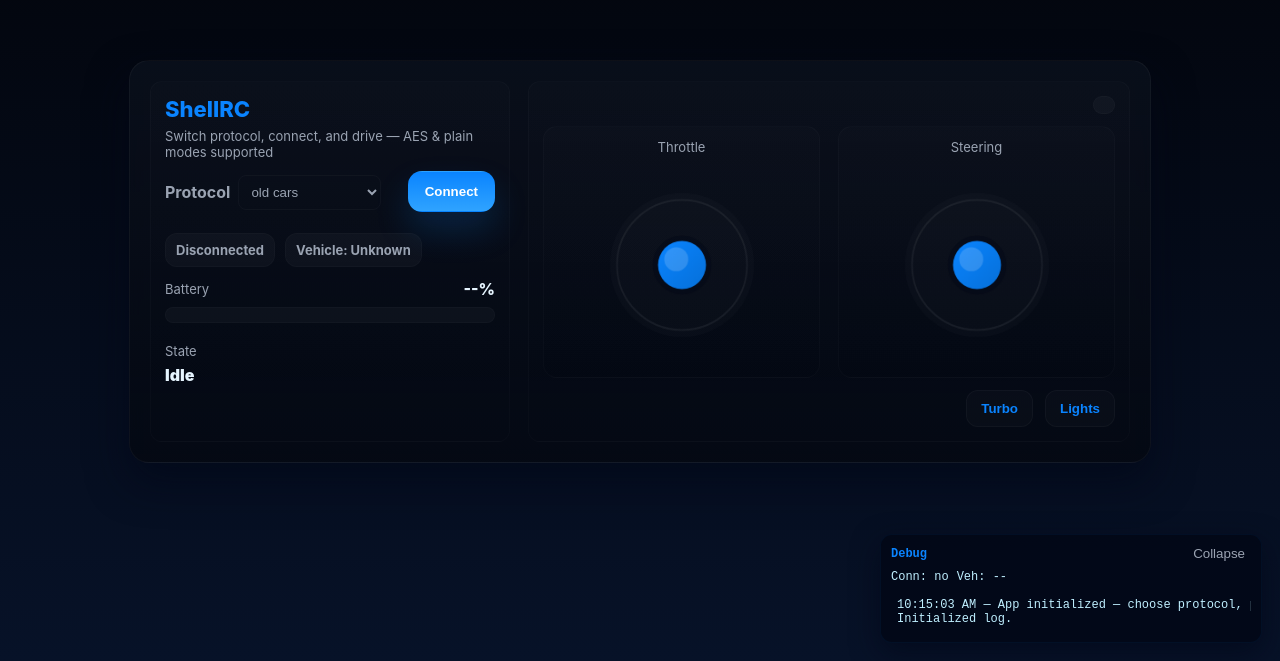
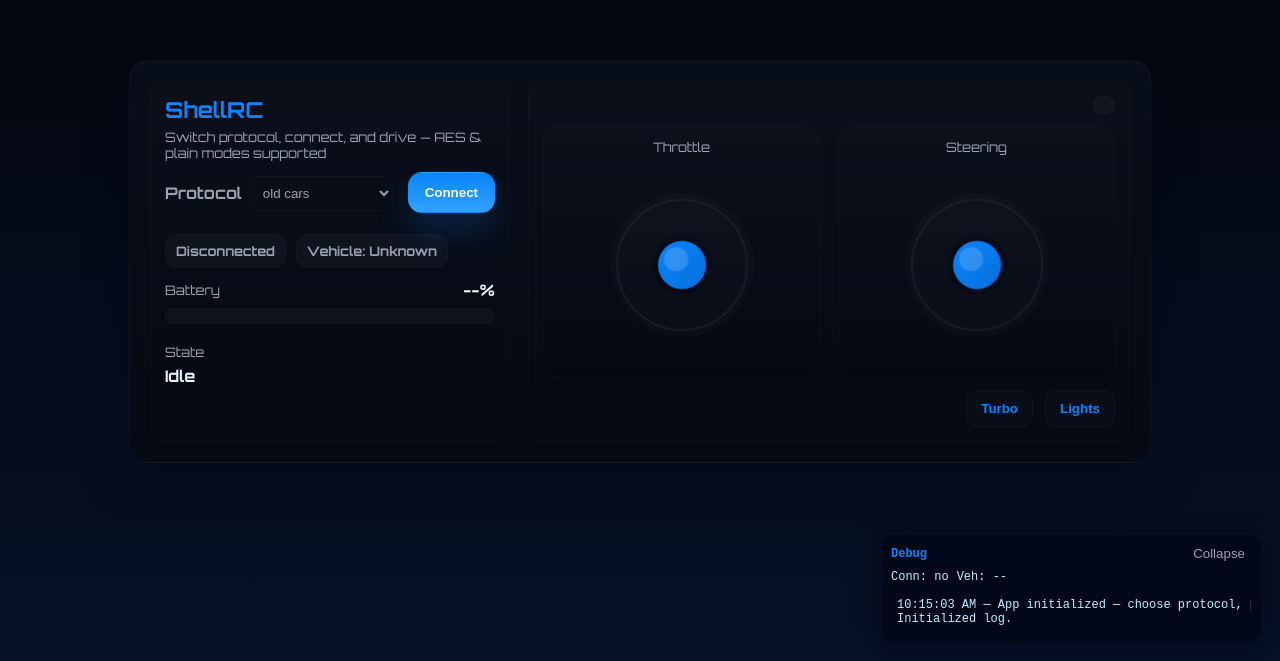
Before and after one commit to lettucelootendcities/shell-rc-chatgpt, a plain HTML site: page index.html in a window 1280 px wide. Shown: the part 139-800 px from the top of the page. Drawn offline with Linux system fonts and the light colour scheme.

Commit message:
Update title and styles in index.html

```diff
--- a/index.html
+++ b/index.html
@@ -3,7 +3,9 @@
 <head>
 <meta charset="utf-8"/>
 <meta name="viewport" content="width=device-width,initial-scale=1"/>
-<title>ShellRC — Shell / Bburago (iOS dark blue)</title>
+<title>Shell RC</title>
+<link href="https://fonts.googleapis.com/css2?family=Orbitron:wght@400;700&display=swap" rel="stylesheet">
+
 
 <!--
   Complete single-file app:
@@ -20,14 +22,37 @@
     --glass: rgba(255,255,255,0.03);
     --glass-border: rgba(255,255,255,0.04);
   }
-  html,body{height:100%;margin:0;background:linear-gradient(180deg,var(--bg1),var(--bg2));font-family:-apple-system,BlinkMacSystemFont,"SF Pro Text",Roboto,Segoe UI;color:#e6f5ff}
-  .wrap{display:flex;align-items:center;justify-content:center;height:100%;padding:28px;box-sizing:border-box}
-  .card{
-    width:980px; max-width:980px; border-radius:20px; padding:20px; display:grid;
-    grid-template-columns:360px 1fr; gap:18px; background:linear-gradient(180deg, rgba(12,18,30,0.7), rgba(4,6,12,0.6));
-    border:1px solid var(--glass-border); box-shadow: 0 18px 40px rgba(2,6,23,0.6);
-    backdrop-filter: blur(6px);
-  }
+ html,body {
+  height: 100%;
+  margin: 0;
+  background: linear-gradient(180deg, var(--bg1), var(--bg2));
+  font-family: 'Orbitron', -apple-system, BlinkMacSystemFont, "SF Pro Text", Roboto, "Segoe UI", sans-serif;
+  color: #e6f5ff;
+}
+
+.wrap {
+  display: flex;
+  align-items: center;
+  justify-content: center;
+  height: 100%;
+  padding: 28px;
+  box-sizing: border-box;
+}
+
+.card {
+  width: 980px;
+  max-width: 980px;
+  border-radius: 20px;
+  padding: 20px;
+  display: grid;
+  grid-template-columns: 360px 1fr;
+  gap: 18px;
+  background: linear-gradient(180deg, rgba(12,18,30,0.7), rgba(4,6,12,0.6));
+  border: 1px solid var(--glass-border);
+  box-shadow: 0 18px 40px rgba(2,6,23,0.6);
+  backdrop-filter: blur(6px);
+}
+
   h1{color:var(--accent); margin:0; font-size:22px; font-weight:800}
   .sub { color:var(--muted); font-size:13px; margin-top:6px; }
   .left { display:flex; flex-direction:column; gap:12px; padding:14px; border-radius:12px; background:linear-gradient(180deg,rgba(255,255,255,0.01),transparent); border:1px solid rgba(255,255,255,0.02)}
```
